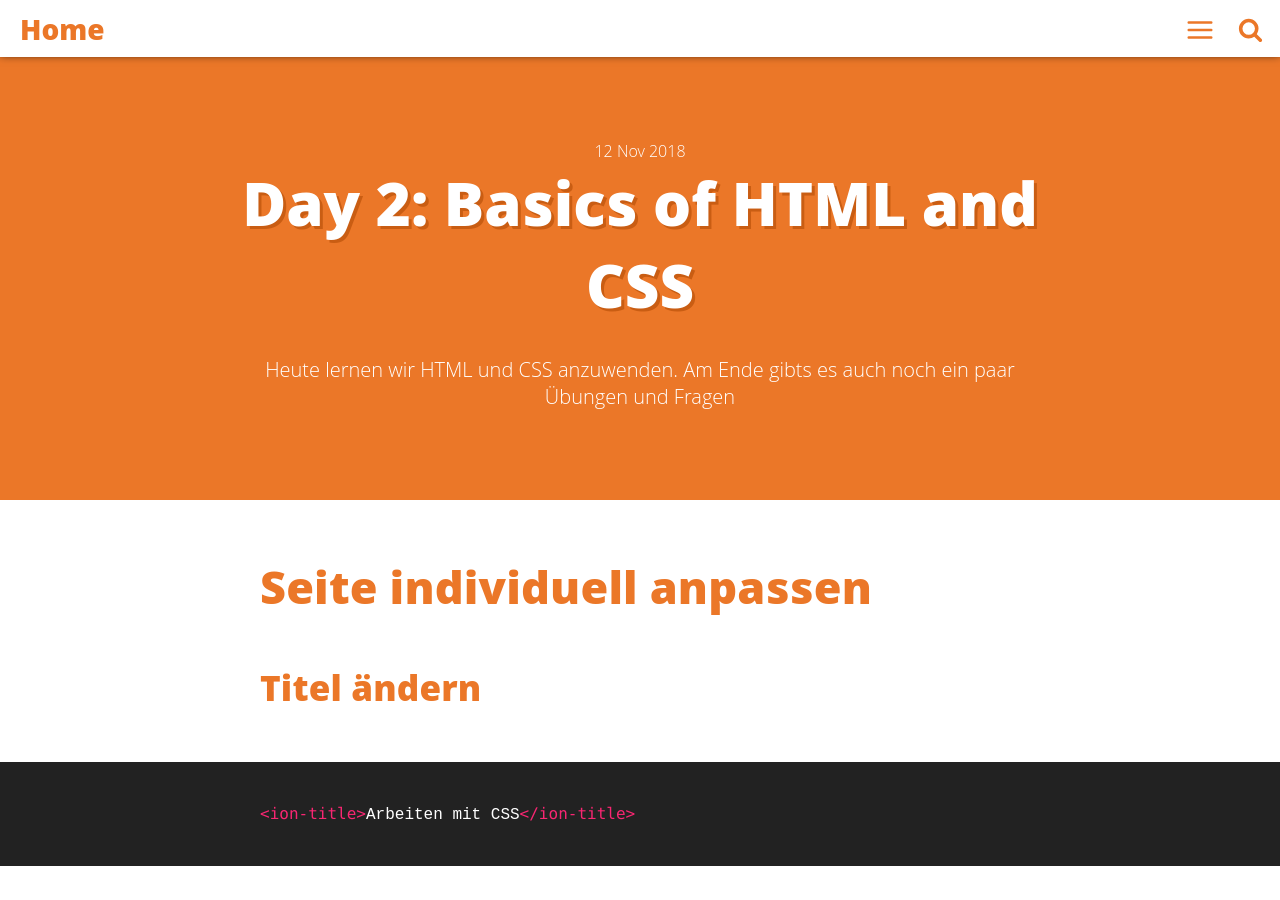
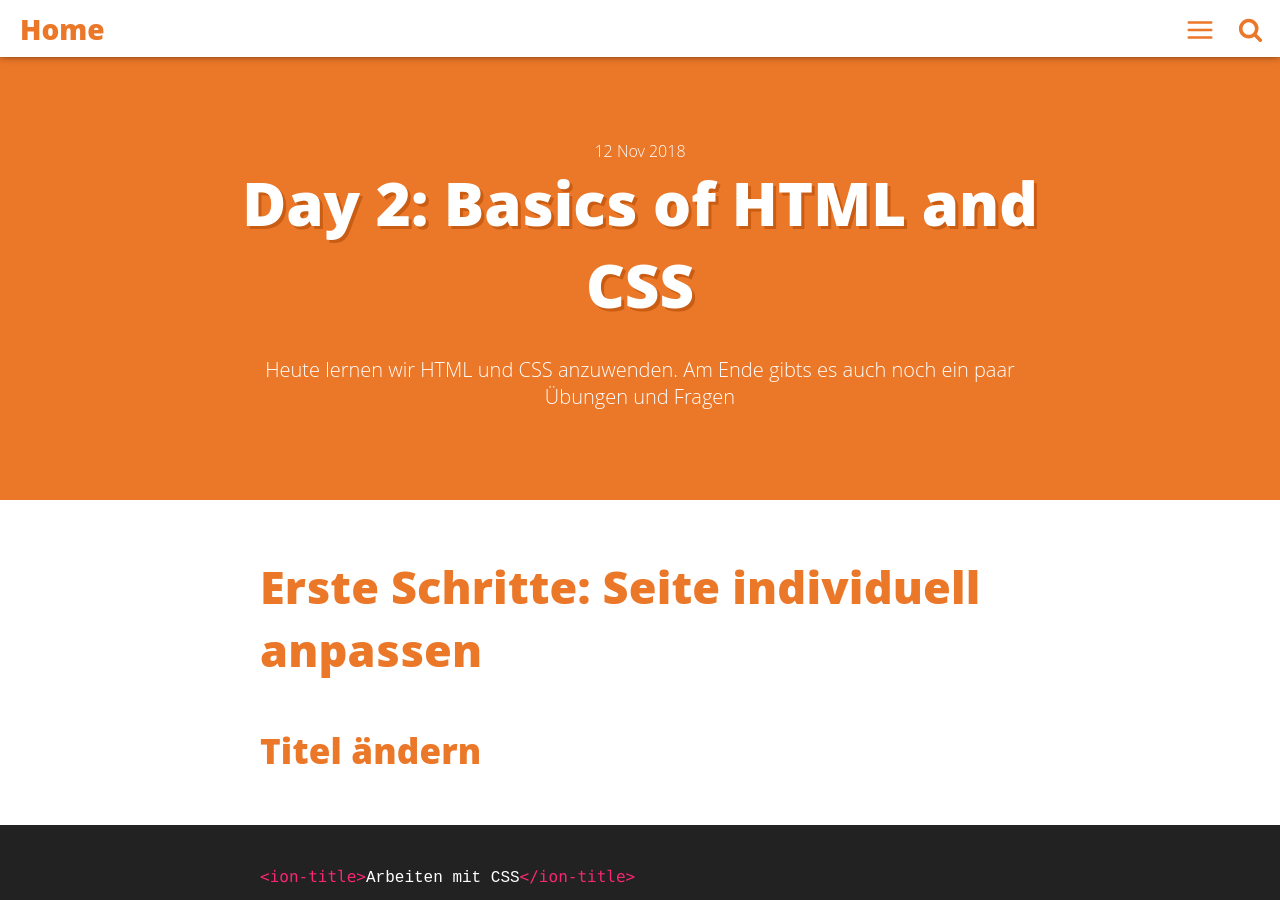
Before and after one commit to ionic-training/Learning-Documentation, a Jekyll site: the page built from docs/_posts/2018-11-12-day-2-course-basics-of-html-and-css.md, in a window 1280 px wide and 900 px high. Built offline with Jekyll 4.4.1, drawn with Linux system fonts in a browser that asks for light colours.

```diff
--- a/docs/_posts/2018-11-12-day-2-course-basics-of-html-and-css.md
+++ b/docs/_posts/2018-11-12-day-2-course-basics-of-html-and-css.md
@@ -15,7 +15,7 @@
 introduction:
 ---
 
-# Seite individuell anpassen
+# Erste Schritte: Seite individuell anpassen
 
 ## Titel ändern
 
```
